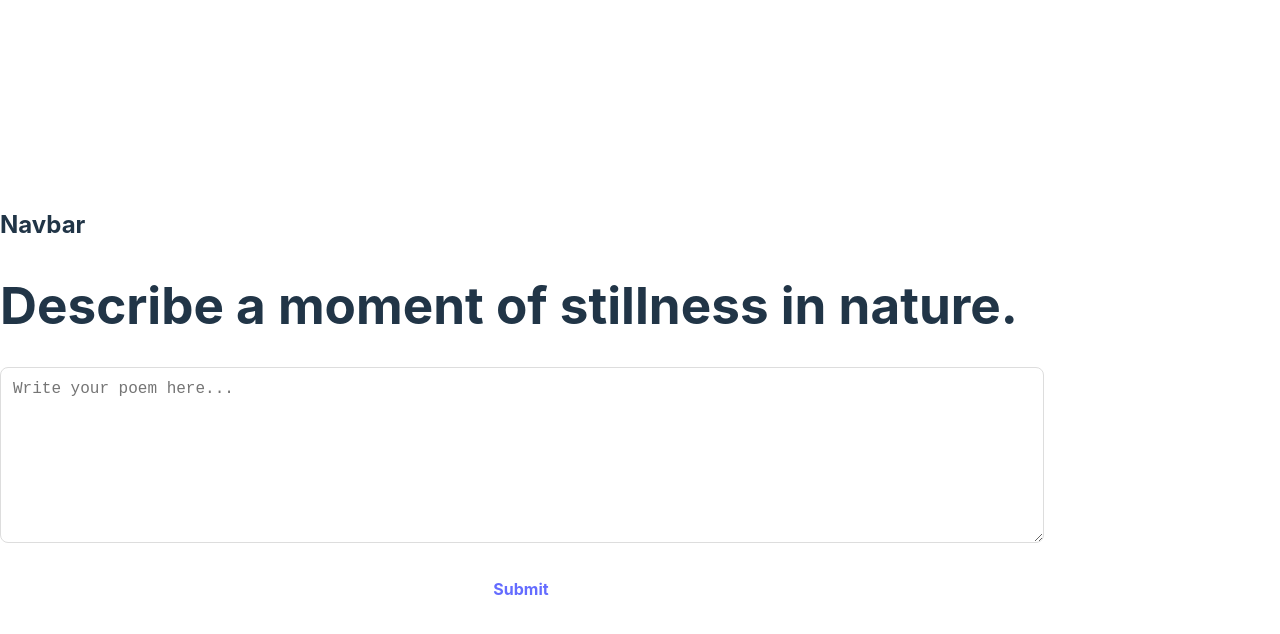
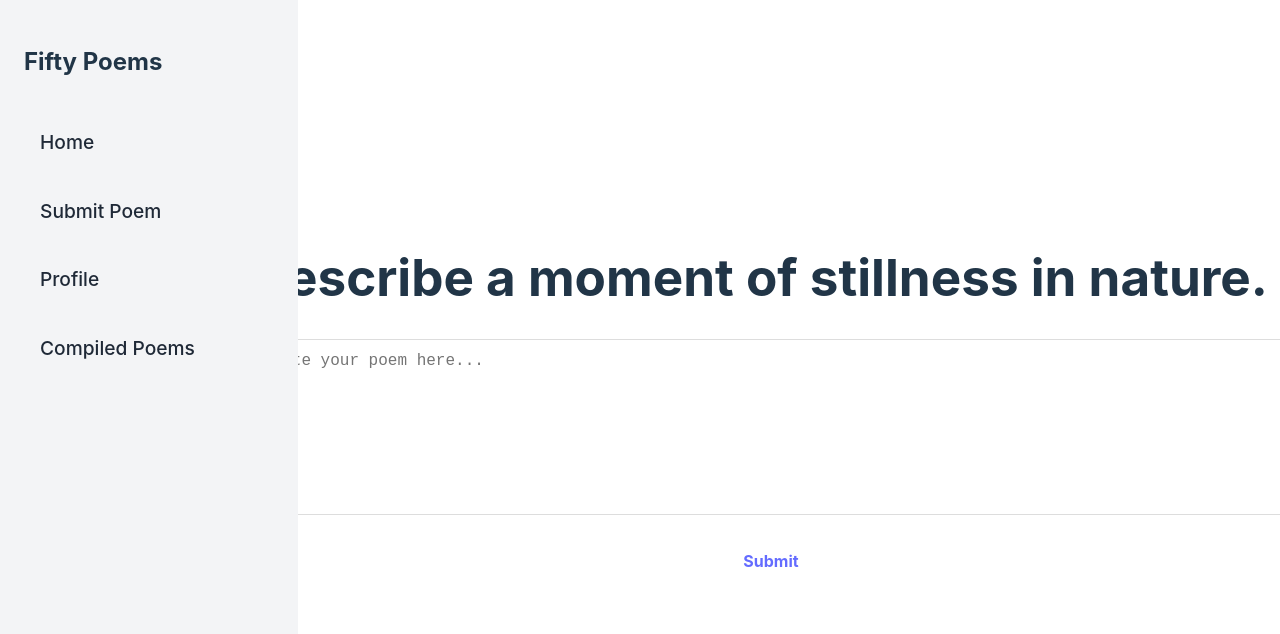
Before and after one commit to nick1702/fifty-poems, a React (Vite) app: page / in a window 1280 px wide. Shown: the top 634 px of the page. Built offline with nearby package versions, Linux system fonts and the light colour scheme.

Commit message:
navbar added

```diff
--- /dev/null
+++ b/src/components/Navbar.jsx
@@ -0,0 +1,43 @@
+import { Link } from "react-router-dom";
+import styled from "styled-components";
+
+const Sidebar = styled.nav`
+    width: 250px;
+    height: 100vh;
+    background-color: #f3f4f6;
+    padding: 1.5rem;
+    display: flex;
+    flex-direction: column;
+    gap: 1rem;
+    position: fixed;
+    left: 0;
+    top: 0;
+    bottom: 0;
+`;
+
+const NavItem = styled(Link)`
+    text-decoration: none;
+    font-size: 1.2rem;
+    color: #1f2937;
+    padding: 0.75rem 1rem;
+    border-radius: 8px;
+    transition: background 0.3s;
+
+    &:hover {
+        background-color: #e5e7eb;
+    }
+`;
+
+function Navbar() {
+    return (
+        <Sidebar>
+            <h2 className="text-xl font-bold">Fifty Poems</h2>
+            <NavItem to="/">Home</NavItem>
+            <NavItem to="/submit-poem">Submit Poem</NavItem>
+            <NavItem to="/profile">Profile</NavItem>
+            <NavItem to="/compiled-poems">Compiled Poems</NavItem>
+        </Sidebar>
+    );
+}
+
+export default Navbar;
--- a/src/pages/SubmitPoem.jsx
+++ b/src/pages/SubmitPoem.jsx
@@ -1,7 +1,7 @@
 import { useState } from "react";
-import { Container } from "../components/Layout";
 import { Button } from "../components/Button";
 import Textarea from "../components/Textarea";
+import Navbar from "../components/Navbar";
 
 function SubmitPoem() {
     const [poem, setPoem] = useState("");
@@ -22,26 +22,22 @@
 
     return (
         <div className="flex h-screen">
-            {/* Placeholder for Navbar */}
-            <aside className="w-64 bg-gray-100 p-6 hidden md:block">
-                <h2 className="text-xl font-bold">Navbar</h2>
-                {/* Future navbar items */}
-            </aside>
+            <Navbar />
 
-            {/* Main Content */}
-            <div className="flex-1 flex flex-col items-center justify-center px-6 text-center">
+            {/* Main Content: Positioned to the right of Navbar */}
+            <div className="flex-1 flex flex-col justify-start px-12 py-8" style={{ marginLeft: "250px" }}>
                 <h1 className="text-4xl font-bold mb-6 text-blue-600">{weeklyPrompt}</h1>
-                <form onSubmit={handleSubmit} className="w-full max-w-3xl space-y-4 flex flex-col items-center">
+                <form onSubmit={handleSubmit} className="w-full max-w-3xl space-y-4">
                     <Textarea
                         name="poem"
                         placeholder="Write your poem here..."
                         value={poem}
                         onChange={(e) => setPoem(e.target.value)}
                         required
-                        className="w-full text-center"
+                        className="w-full"
                     />
                     {error && <p className="text-red-500 text-sm">{error}</p>}
-                    <div className="flex justify-center w-full">
+                    <div className="flex justify-end">
                         <Button type="submit" variant="signup">Submit</Button>
                     </div>
                 </form>
```
